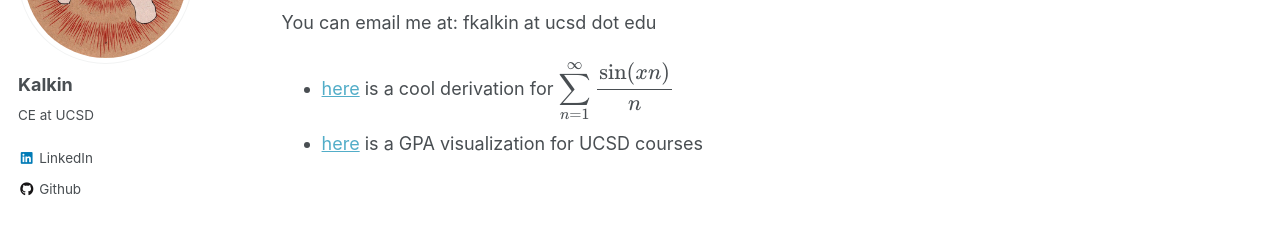
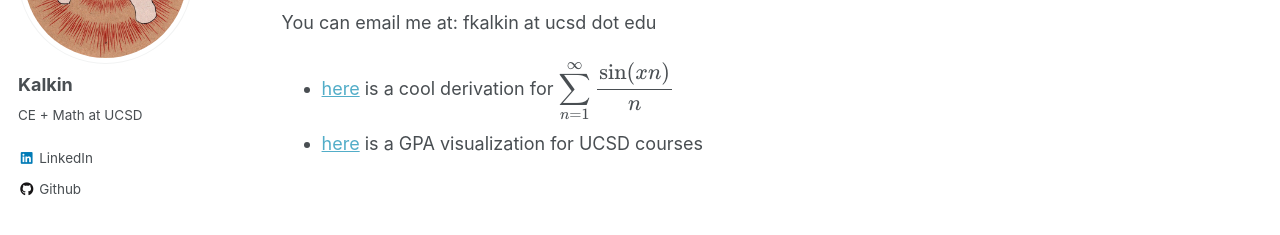
Before and after one commit to kalkulator413/kalkulator413.github.io, a Jekyll site: the page built from _pages/about.md, in a window 1280 px wide. Shown: the part 229-464 px from the top of the page. Built offline with Jekyll 4.4.1, drawn with Linux system fonts in a browser that asks for light colours; formulas are drawn with MathJax 3.

Commit message:
Update _config.yml

```diff
--- a/_config.yml
+++ b/_config.yml
@@ -82,7 +82,7 @@ analytics:
 author:
   name             : "Kalkin"
   avatar           : "profile.png"
-  bio              : "CE at UCSD"
+  bio              : "CE + Math at UCSD"
   location         :
   employer         :
   pubmed           :
```
